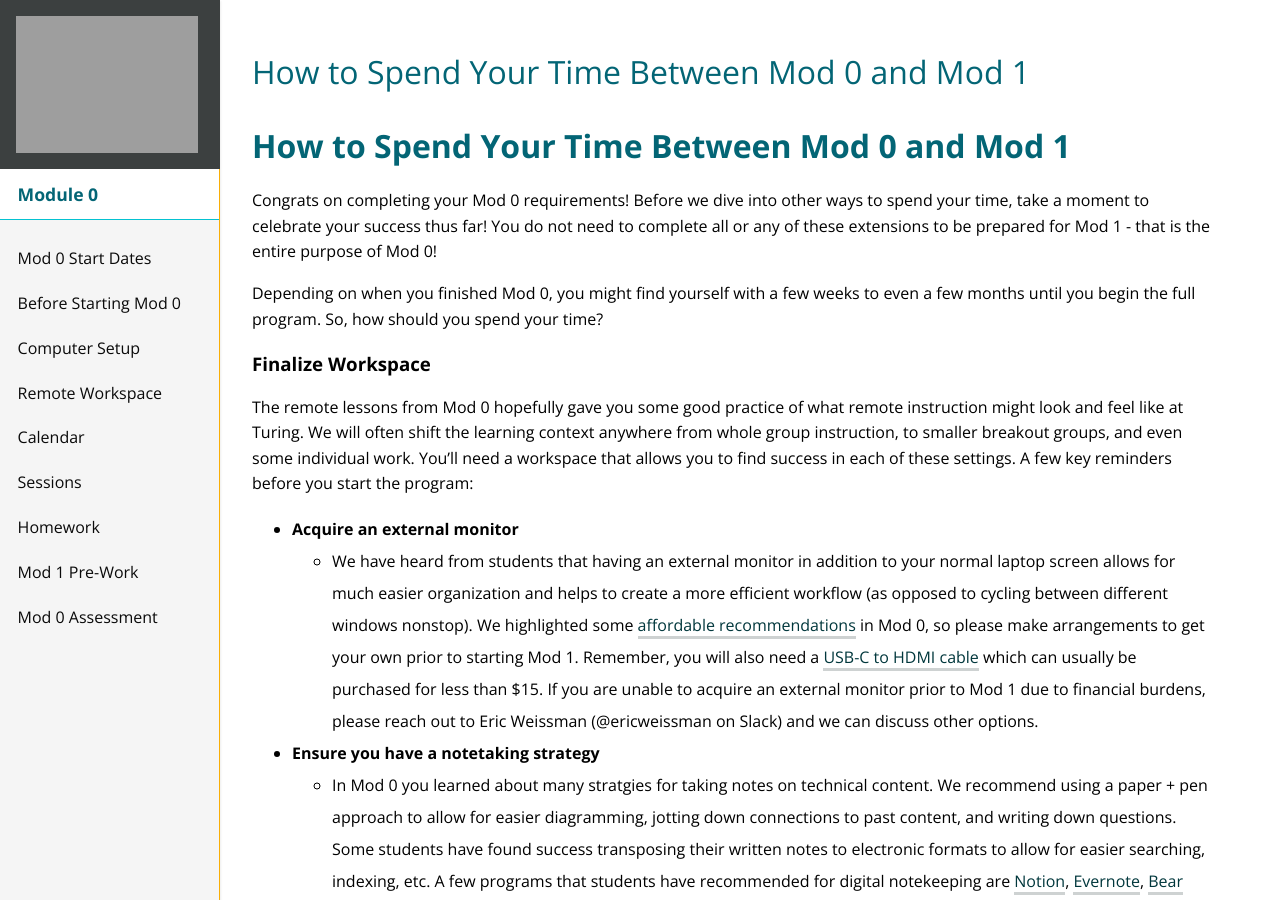
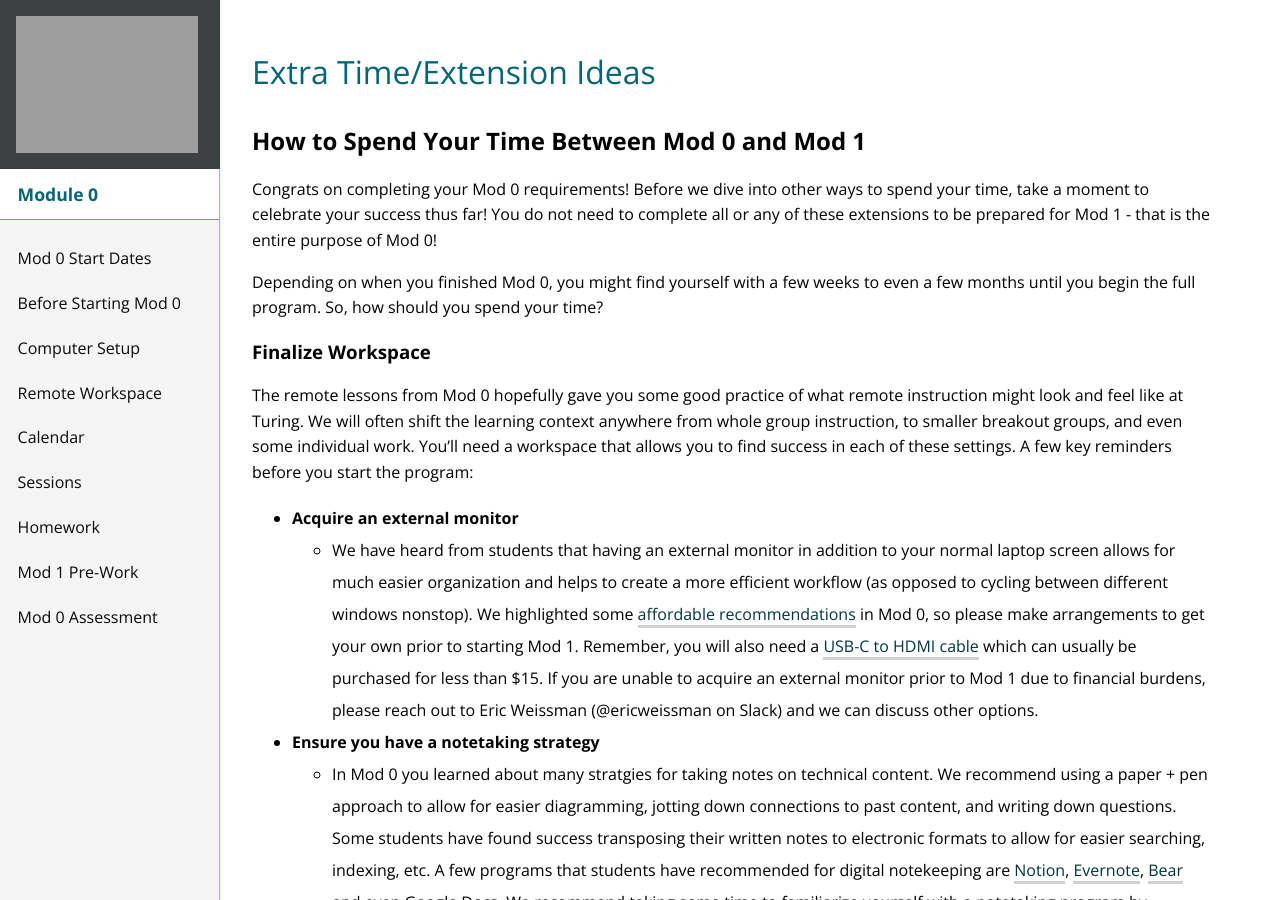
Before and after one commit to turingschool/mod-0-curriculum, a Jekyll site: the page built from prework/extensions.md, in a window 1280 px wide and 900 px high. Built offline with Jekyll 4.4.1, drawn with Linux system fonts in a browser that asks for light colours; nearby versions of some CDN libraries; our own code applies the rules of GitHub Pages for plain Markdown files.

Commit message:
Adjust heading format

```diff
--- a/prework/extensions.md
+++ b/prework/extensions.md
@@ -1,4 +1,8 @@
-# How to Spend Your Time Between Mod 0 and Mod 1
+---
+layout: page
+title: Extra Time/Extension Ideas
+---
+## How to Spend Your Time Between Mod 0 and Mod 1
 
 Congrats on completing your Mod 0 requirements! Before we dive into other ways to spend your time, take a moment to celebrate your success thus far! You do not need to complete all or any of these extensions to be prepared for Mod 1 - that is the entire purpose of Mod 0!
 
```
